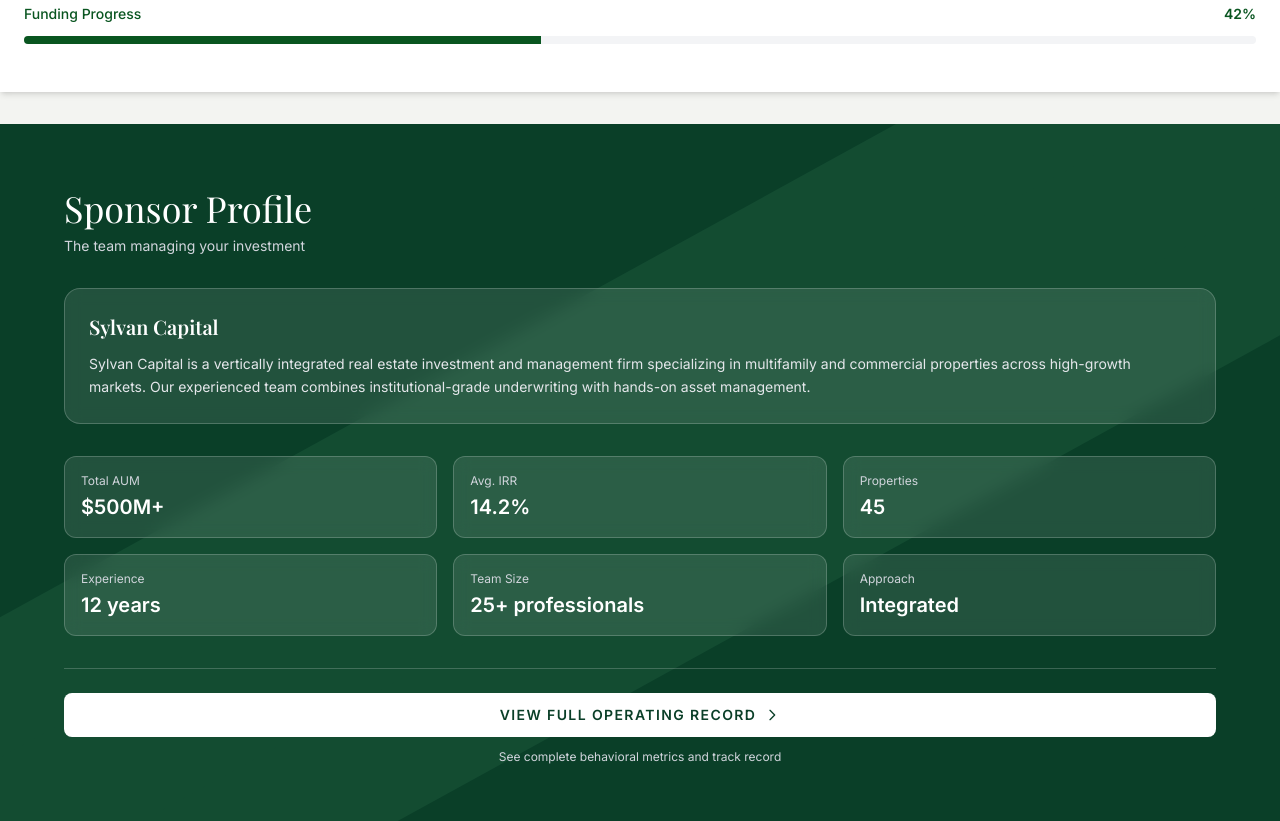
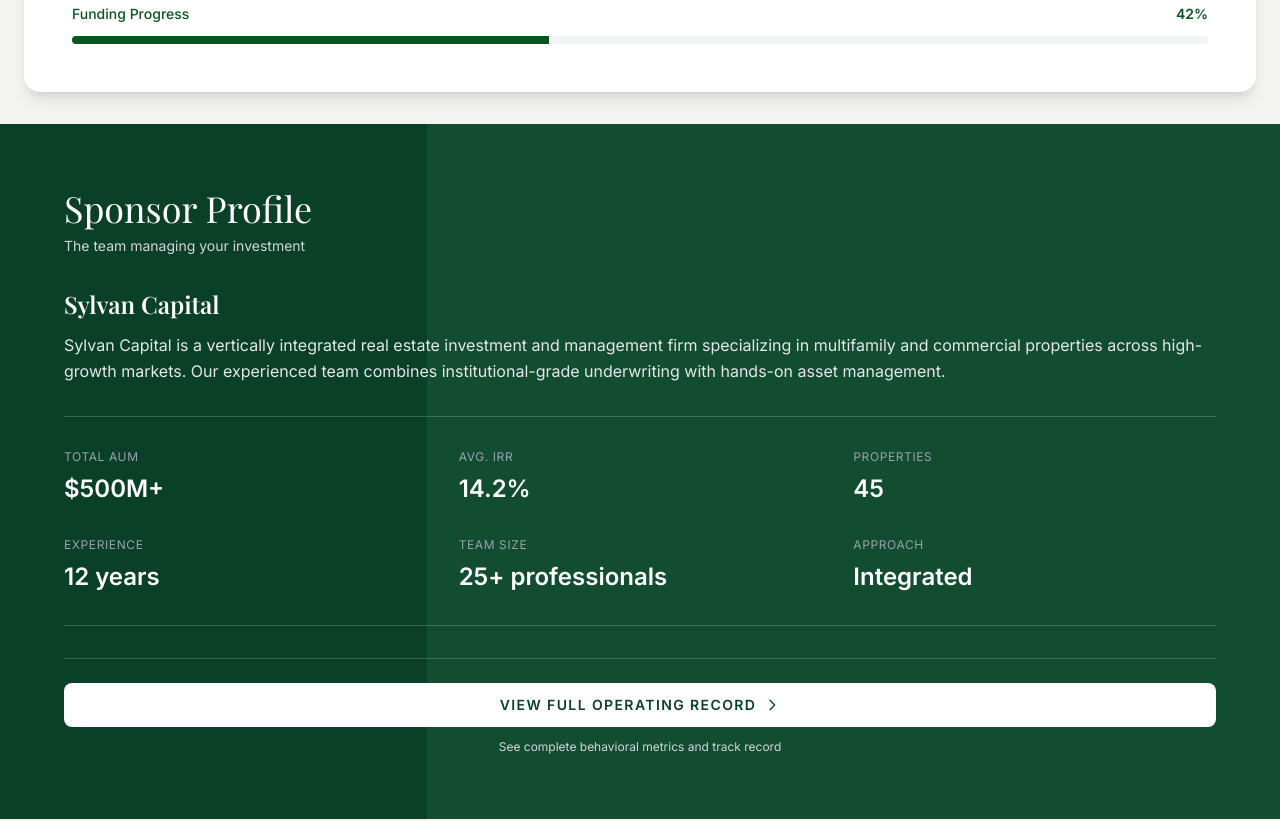
Before and after one commit to Glynac-AI/Sylvian-website, a Next.js app: page /offerings/1 in a window 1280 px wide. Shown: the part 1080-1901 px from the top of the page. Built offline with nearby package versions, Linux system fonts and the light colour scheme.

Commit message:
Updated hero sections

```diff
--- a/app/offerings/[id]/page.tsx
+++ b/app/offerings/[id]/page.tsx
@@ -84,9 +84,9 @@
                 </div>
             </section>
 
-            {/* Portfolio Title & Key Metrics - Full Width White Section */}
-            <section className="bg-white py-12 px-6 mb-8 shadow-md">
-                <div className="max-w-7xl mx-auto">
+            {/* Portfolio Title & Key Metrics - Rounded Card */}
+            <section className="px-6 mb-8">
+                <div className="max-w-7xl mx-auto bg-white rounded-2xl p-8 lg:p-12 shadow-lg">
                         {/* Title (Badges removed from here) */}
                         <div className="mb-8">
                             <h1 className="text-4xl md:text-5xl font-medium text-[#095520] mb-3">
@@ -150,12 +150,8 @@
 
             {/* Sponsor Profile - Full Width with Dark Green Background */}
             <section id="sponsor" className="bg-[#0A3F28] text-white py-16 px-6 lg:px-12 relative overflow-hidden">
-                {/* Two parallel diagonal stripes */}
-                <div className="absolute inset-0 opacity-[0.07]">
-                    <svg width="100%" height="100%" viewBox="0 0 100 100" preserveAspectRatio="none">
-                        <path d="M70,0 L100,0 L100,30 L30,100 L0,100 L0,70 Z" fill="#86EFAC"/>
-                        <path d="M90,0 L100,0 L100,10 L10,100 L0,100 L0,90 Z" fill="#86EFAC" opacity="0.5"/>
-                    </svg>
+                {/* Single big stripe - covers right 2/3 of section */}
+                <div className="absolute right-0 top-0 w-2/3 h-full bg-[#86EFAC] opacity-[0.07]">
                 </div>
                 <div className="relative z-10">
                     <SponsorProfile sponsorProfile={portfolio.sponsorProfile} />
--- a/components/offerings/SponsorProfile.tsx
+++ b/components/offerings/SponsorProfile.tsx
@@ -29,43 +29,43 @@
             <h2 className="text-3xl lg:text-4xl font-serif text-white mb-2">Sponsor Profile</h2>
             <p className="text-sm text-gray-300 mb-8">The team managing your investment</p>
 
-            <div className="mb-8 bg-white/10 backdrop-blur-sm rounded-2xl p-6 border border-white/20">
-                <h3 className="text-xl font-semibold text-white mb-3">{sponsorProfile.name}</h3>
-                <p className="text-sm text-gray-200 leading-relaxed">
+            <div className="mb-8">
+                <h3 className="text-2xl font-semibold text-white mb-3">{sponsorProfile.name}</h3>
+                <p className="text-base text-gray-200 leading-relaxed">
                     {sponsorProfile.description}
                 </p>
             </div>
 
             {/* Clean Metrics Grid */}
-            <div className="grid grid-cols-2 md:grid-cols-3 gap-4 mb-8">
-                <div className="p-4 rounded-xl bg-white/10 backdrop-blur-sm border border-white/20">
-                    <p className="text-xs text-gray-300 mb-1">Total AUM</p>
-                    <p className="text-xl font-semibold text-white">{sponsorProfile.totalAUM}</p>
+            <div className="grid grid-cols-2 md:grid-cols-3 gap-8 mb-8 py-8 border-y border-white/20">
+                <div>
+                    <p className="text-xs text-gray-400 uppercase tracking-wider mb-2">Total AUM</p>
+                    <p className="text-2xl font-semibold text-white">{sponsorProfile.totalAUM}</p>
                 </div>
 
-                <div className="p-4 rounded-xl bg-white/10 backdrop-blur-sm border border-white/20">
-                    <p className="text-xs text-gray-300 mb-1">Avg. IRR</p>
-                    <p className="text-xl font-semibold text-white">{sponsorProfile.historicalPerformance.split(': ')[1]}</p>
+                <div>
+                    <p className="text-xs text-gray-400 uppercase tracking-wider mb-2">Avg. IRR</p>
+                    <p className="text-2xl font-semibold text-white">{sponsorProfile.historicalPerformance.split(': ')[1]}</p>
                 </div>
 
-                <div className="p-4 rounded-xl bg-white/10 backdrop-blur-sm border border-white/20">
-                    <p className="text-xs text-gray-300 mb-1">Properties</p>
-                    <p className="text-xl font-semibold text-white">{sponsorProfile.propertiesManaged}</p>
+                <div>
+                    <p className="text-xs text-gray-400 uppercase tracking-wider mb-2">Properties</p>
+                    <p className="text-2xl font-semibold text-white">{sponsorProfile.propertiesManaged}</p>
                 </div>
 
-                <div className="p-4 rounded-xl bg-white/10 backdrop-blur-sm border border-white/20">
-                    <p className="text-xs text-gray-300 mb-1">Experience</p>
-                    <p className="text-xl font-semibold text-white">{sponsorProfile.yearsInBusiness} years</p>
+                <div>
+                    <p className="text-xs text-gray-400 uppercase tracking-wider mb-2">Experience</p>
+                    <p className="text-2xl font-semibold text-white">{sponsorProfile.yearsInBusiness} years</p>
                 </div>
 
-                <div className="p-4 rounded-xl bg-white/10 backdrop-blur-sm border border-white/20">
-                    <p className="text-xs text-gray-300 mb-1">Team Size</p>
-                    <p className="text-xl font-semibold text-white">{sponsorProfile.teamSize}</p>
+                <div>
+                    <p className="text-xs text-gray-400 uppercase tracking-wider mb-2">Team Size</p>
+                    <p className="text-2xl font-semibold text-white">{sponsorProfile.teamSize}</p>
                 </div>
 
-                <div className="p-4 rounded-xl bg-white/10 backdrop-blur-sm border border-white/20">
-                    <p className="text-xs text-gray-300 mb-1">Approach</p>
-                    <p className="text-xl font-semibold text-white">Integrated</p>
+                <div>
+                    <p className="text-xs text-gray-400 uppercase tracking-wider mb-2">Approach</p>
+                    <p className="text-2xl font-semibold text-white">Integrated</p>
                 </div>
             </div>
 
```
